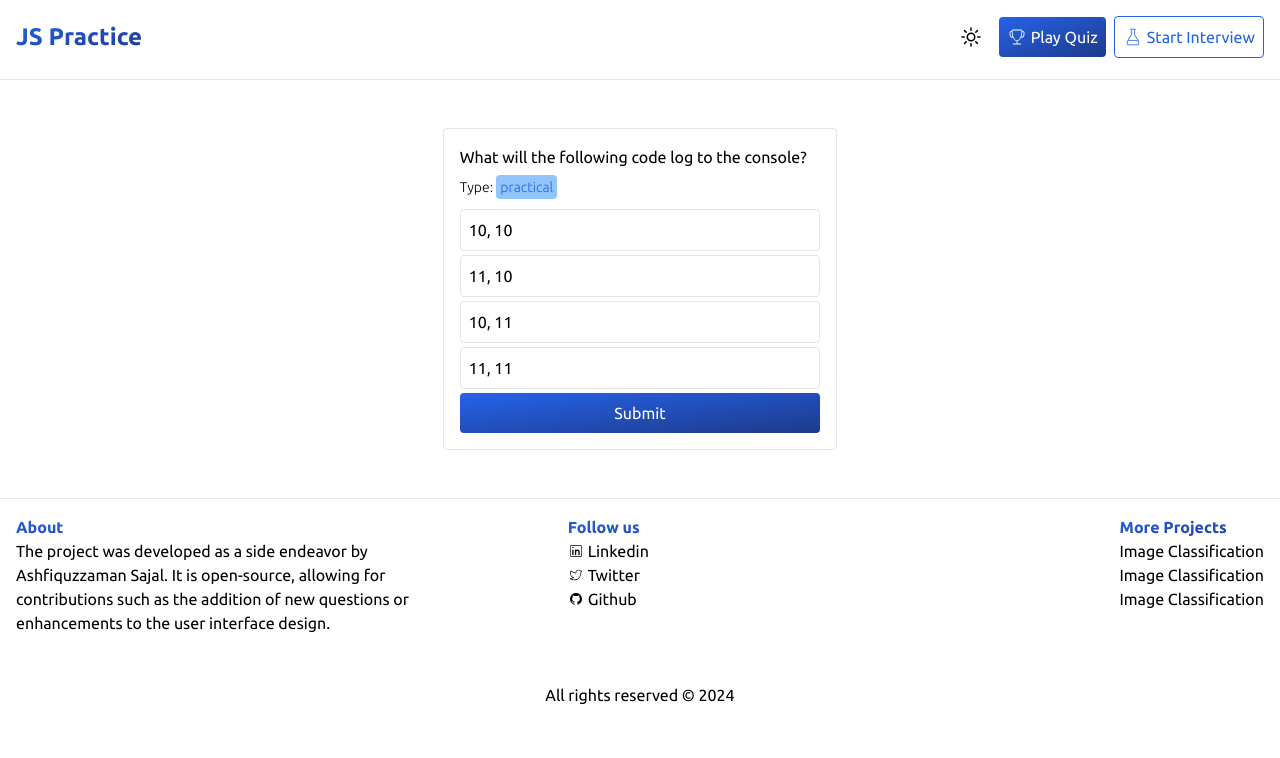
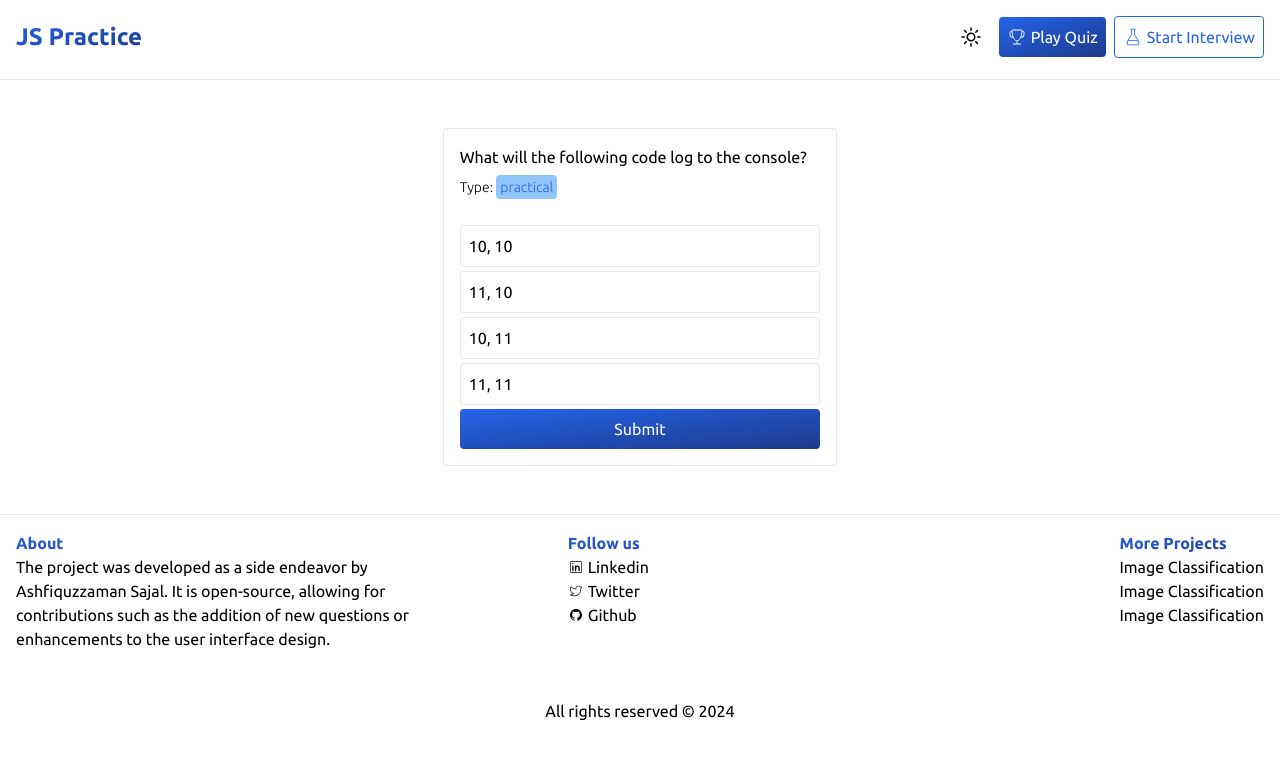
Before and after one commit to ashsajal1/js-practice-app, a React (Vite) app: page /quiz in a window 1280 px wide. Shown: the top 758 px of the page. Built offline with nearby package versions, Linux system fonts and the light colour scheme.

Commit message:
add paddng to code block

```diff
--- a/src/pages/quiz.tsx
+++ b/src/pages/quiz.tsx
@@ -102,7 +102,7 @@ export default function Quiz() {
                     <p className='py-2 text-sm font-extralight dark:text-white'>
                         Type: <span className='text-sm bg-blue-300 rounded p-1 text-blue-600'>{currentQuestion?.type}</span>
                     </p>
-                    <pre ref={preRef} className={`text-wrap ${currentQuestion?.code? '':'hidden'}`}><code>{currentQuestion?.code}</code></pre>
+                    <pre ref={preRef} className={`text-wrap p-2 ${currentQuestion?.code? '':'hidden'}`}><code>{currentQuestion?.code}</code></pre>
                     <div>
                         {currentQuestion?.options?.map((option, index) => (
                             <div
```
